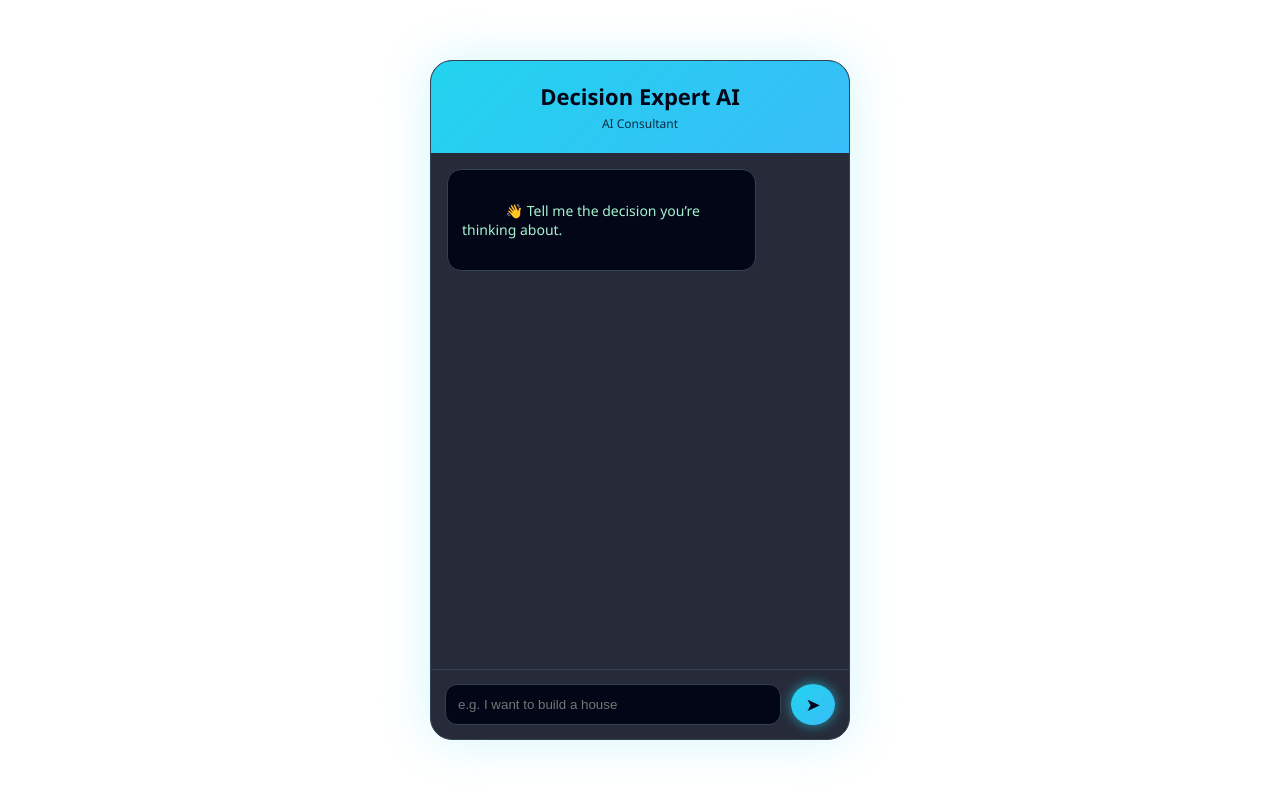
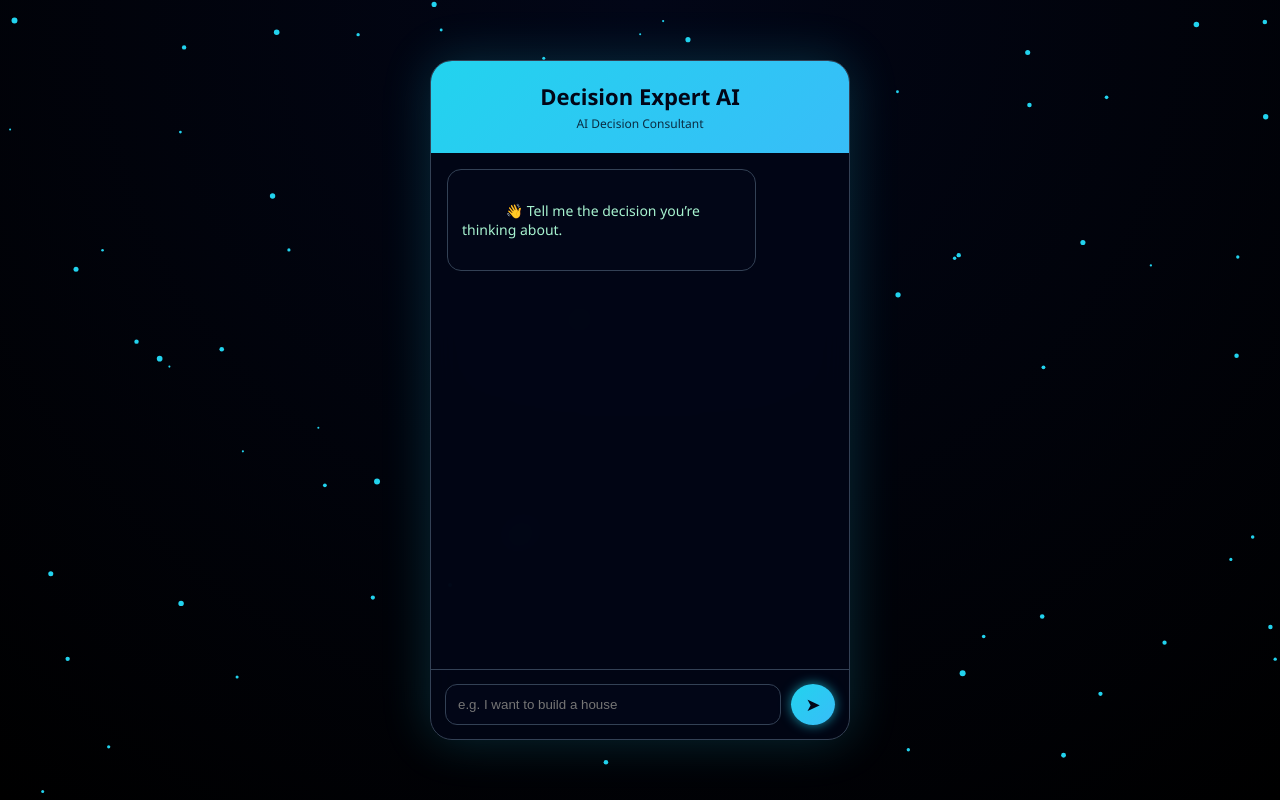
Before and after one commit to Aswath-Salim/decision-expert-ai, a Flask app: page / in a window 1280 px wide. Run offline with Flask 3, Linux system fonts and the light colour scheme.

Commit message:
Update index.html

```diff
--- a/templates/index.html
+++ b/templates/index.html
@@ -7,12 +7,13 @@
 </head>
 <body>
 
-<div class="bg-glow"></div>
+<!-- Live animated background -->
+<canvas id="bg"></canvas>
 
 <div class="app">
     <div class="header">
         <h1>Decision Expert AI</h1>
-        <span class="tag">AI Consultant</span>
+        <span>AI Decision Consultant</span>
     </div>
 
     <div id="chat" class="chat">
@@ -28,20 +29,27 @@
 </div>
 
 <script>
+/* -------- ENTER TO SEND -------- */
+const input = document.getElementById("input");
+input.addEventListener("keydown", e => {
+    if (e.key === "Enter" && !e.shiftKey) {
+        e.preventDefault();
+        send();
+    }
+});
+
+/* -------- CHAT LOGIC -------- */
 function send() {
-    const input = document.getElementById("input");
     const chat = document.getElementById("chat");
     const msg = input.value.trim();
     if (!msg) return;
 
-    // User message
-    const userDiv = document.createElement("div");
-    userDiv.className = "user message fade-in";
-    userDiv.innerText = msg;
-    chat.appendChild(userDiv);
+    const user = document.createElement("div");
+    user.className = "user message fade-in";
+    user.innerText = msg;
+    chat.appendChild(user);
     input.value = "";
 
-    // Typing indicator
     const typing = document.createElement("div");
     typing.className = "bot message typing";
     typing.innerHTML = "<span></span><span></span><span></span>";
@@ -51,18 +59,55 @@
     fetch("/chat", {
         method: "POST",
         headers: {"Content-Type": "application/json"},
-        body: JSON.stringify({message: msg})
+        body: JSON.stringify({ message: msg })
     })
     .then(res => res.json())
     .then(data => {
         typing.remove();
-        const botDiv = document.createElement("div");
-        botDiv.className = "bot message fade-in";
-        botDiv.innerText = data.reply;
-        chat.appendChild(botDiv);
+        const bot = document.createElement("div");
+        bot.className = "bot message fade-in";
+        bot.innerText = data.reply;
+        chat.appendChild(bot);
         chat.scrollTop = chat.scrollHeight;
     });
 }
+
+/* -------- LIVE PARTICLE BACKGROUND -------- */
+const canvas = document.getElementById("bg");
+const ctx = canvas.getContext("2d");
+
+canvas.width = window.innerWidth;
+canvas.height = window.innerHeight;
+
+const particles = Array.from({length: 80}, () => ({
+    x: Math.random() * canvas.width,
+    y: Math.random() * canvas.height,
+    r: Math.random() * 2 + 1,
+    dx: (Math.random() - 0.5) * 0.4,
+    dy: (Math.random() - 0.5) * 0.4
+}));
+
+function animate() {
+    ctx.clearRect(0,0,canvas.width,canvas.height);
+    ctx.fillStyle = "#22d3ee";
+    particles.forEach(p => {
+        p.x += p.dx;
+        p.y += p.dy;
+        if (p.x < 0 || p.x > canvas.width) p.dx *= -1;
+        if (p.y < 0 || p.y > canvas.height) p.dy *= -1;
+
+        ctx.beginPath();
+        ctx.arc(p.x, p.y, p.r, 0, Math.PI * 2);
+        ctx.fill();
+    });
+    requestAnimationFrame(animate);
+}
+animate();
+
+window.onresize = () => {
+    canvas.width = window.innerWidth;
+    canvas.height = window.innerHeight;
+};
 </script>
 
 </body>
```
